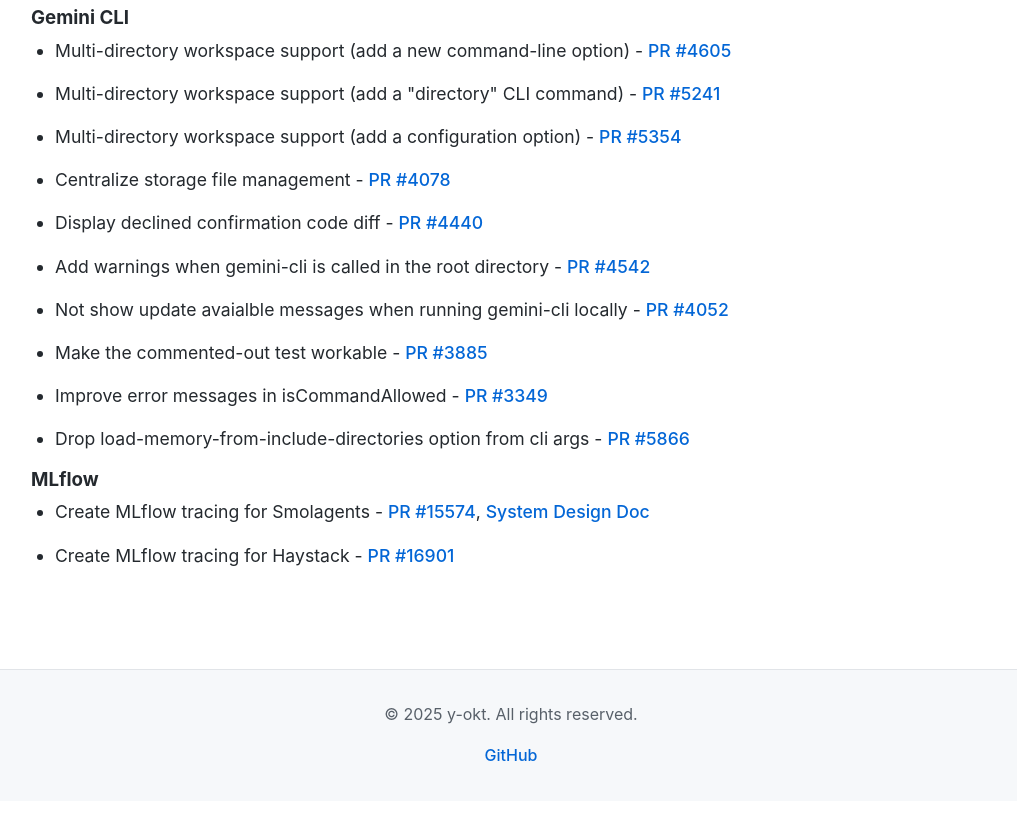
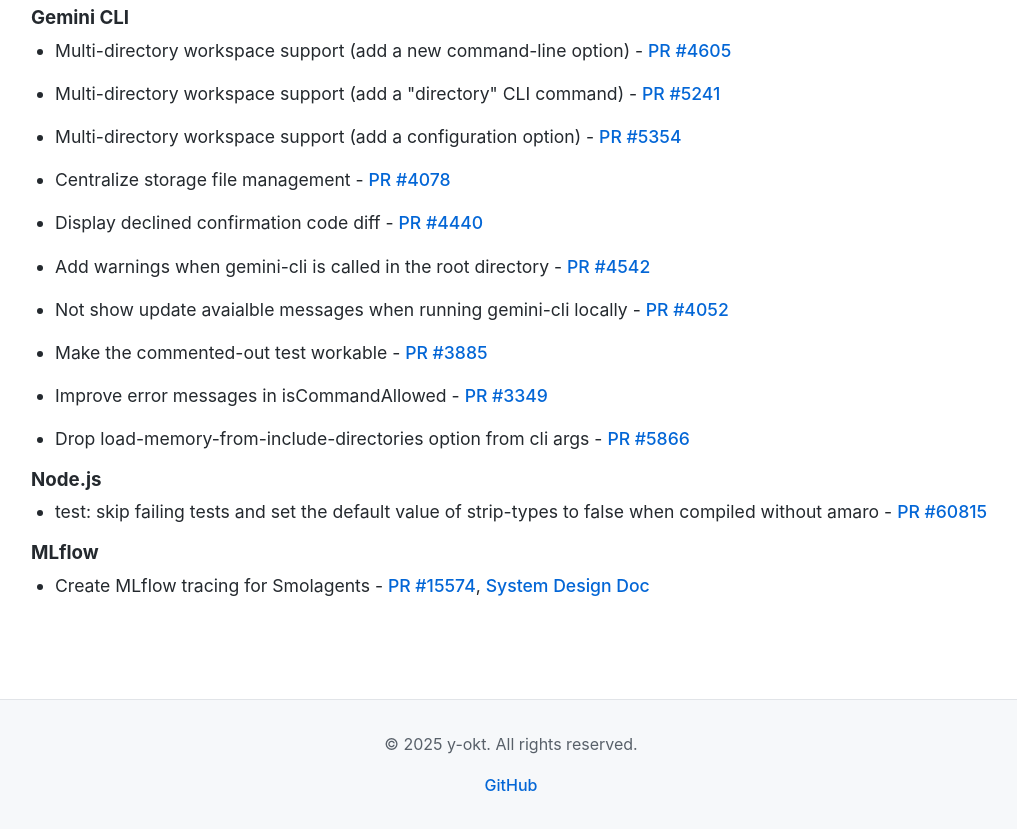
Before and after one commit to y-okt/y-okt.github.io, a plain HTML site: page index.html in a window 1280 px wide. Shown: the part 446-1275 px from the top of the page, without its empty margins (129-1146 px from the left). Before the commit the page ends 1247 px from the top, so only its background shows below. Drawn offline with Linux system fonts and the light colour scheme.

Commit message:
Update contributions section in index.html
Added Node.js contribution details and updated the list.

```diff
--- a/index.html
+++ b/index.html
@@ -34,12 +34,14 @@
                     <li>Make the commented-out test workable - <a href="https://github.com/google-gemini/gemini-cli/pull/3885" target="_blank" rel="noopener noreferrer">PR #3885</a></li>
                     <li>Improve error messages in isCommandAllowed - <a href="https://github.com/google-gemini/gemini-cli/pull/3349" target="_blank" rel="noopener noreferrer">PR #3349</a></li>
                     <li>Drop load-memory-from-include-directories option from cli args - <a href="https://github.com/google-gemini/gemini-cli/pull/5866" target="_blank" rel="noopener noreferrer">PR #5866</a></li>
-
+                </ul>
+                <h3>Node.js</h3>
+                <ul class="contribution-list">
+                    <li>test: skip failing tests and set the default value of strip-types to false when compiled without amaro - <a href="https://github.com/nodejs/node/pull/60815" target="_blank" rel="noopener noreferrer">PR #60815</a></li>
                 </ul>
                 <h3>MLflow</h3>
                 <ul class="contribution-list">
                     <li>Create MLflow tracing for Smolagents - <a href="https://github.com/mlflow/mlflow/pull/15574" target="_blank" rel="noopener noreferrer">PR #15574</a>, <a href="https://docs.google.com/document/d/1p7JOou00YCYwS74cRzxyLjoLC9ANAfg3FlrkQ3Euj9c/edit?usp=sharing" target="_blank" rel="noopener noreferrer">System Design Doc</a></li>
-                    <li>Create MLflow tracing for Haystack - <a href="https://github.com/mlflow/mlflow/pull/16901" target="_blank" rel="noopener noreferrer">PR #16901</a></li>
                 </ul>
             </section>
         </div>
```
